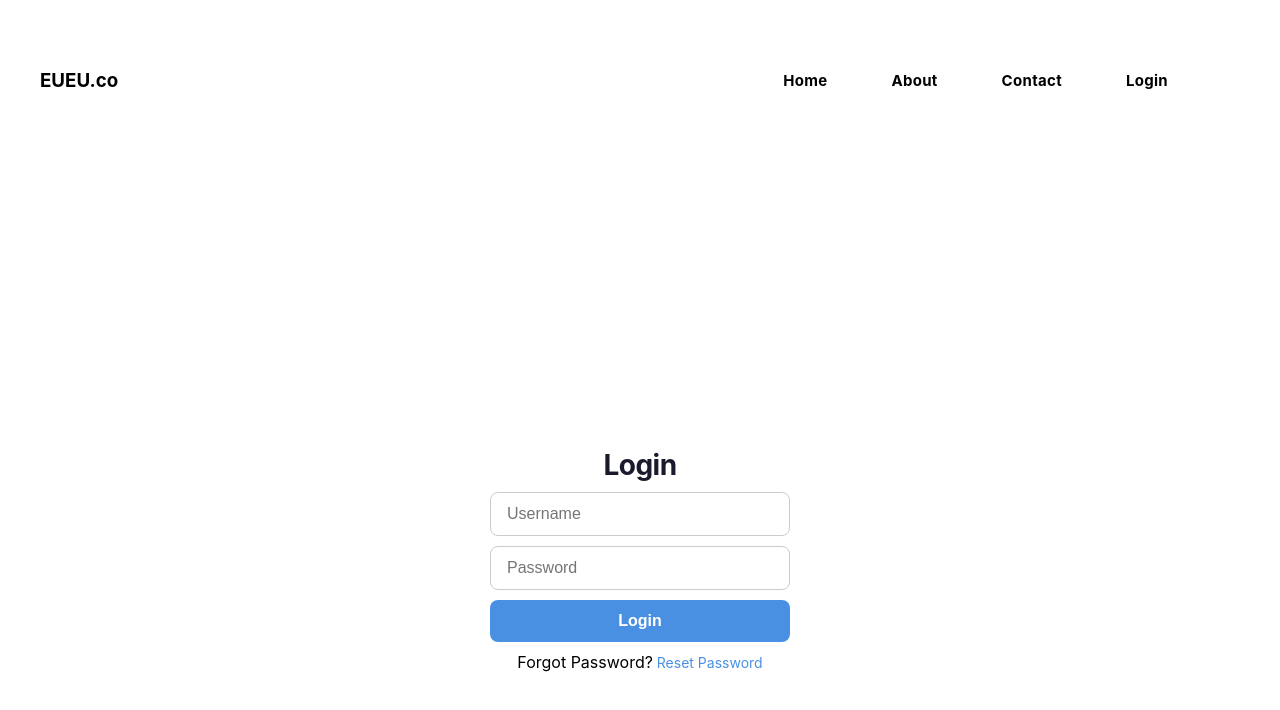
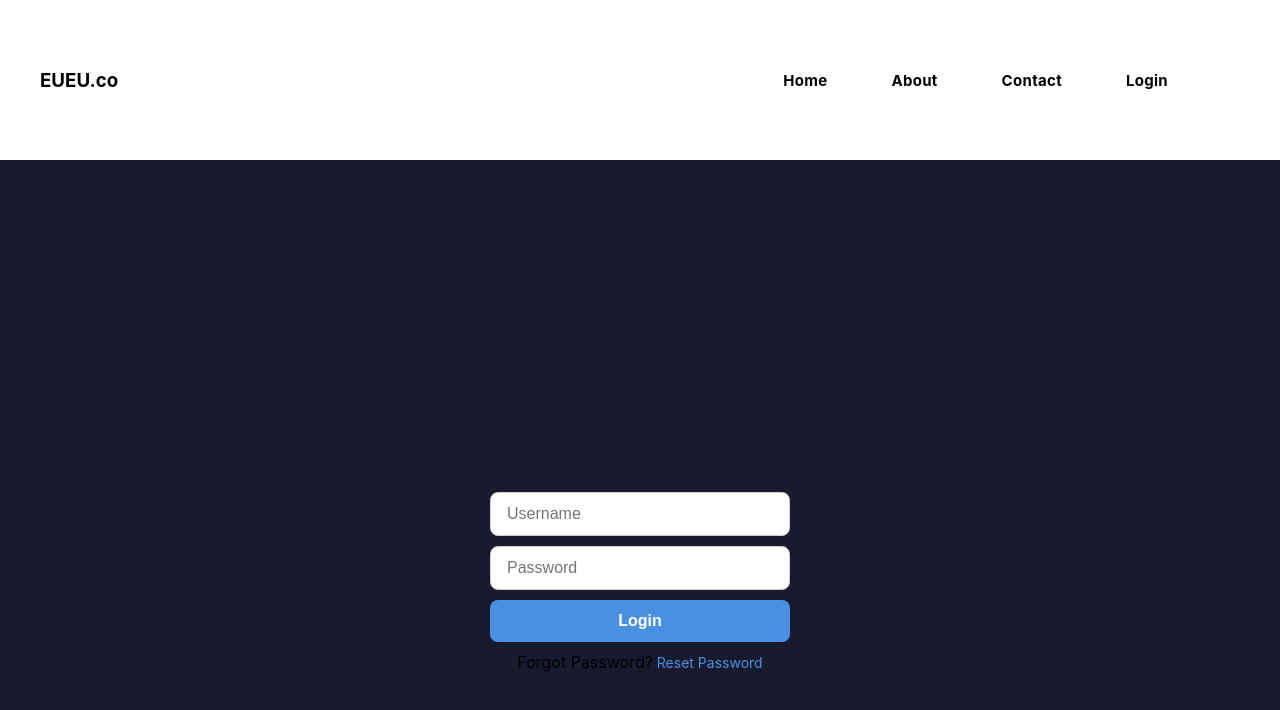
Before and after one commit to eureka03/ManagerApp, a React (Create React App) app: page /login in a window 1280 px wide. Shown: the top 710 px of the page. Built offline with nearby package versions, Linux system fonts and the light colour scheme.

Commit message:
Changes to folder structure

```diff
--- a/src/Pages/Homepage.jsx
+++ b/src/Pages/Homepage.jsx
@@ -1,4 +1,4 @@
-import Heading from '../components/Heading.jsx';
+
 import '../styles/Homepage.css';
 import homepageImage from '../assets/Homepage.jpg';
 
--- a/src/components/LoginForm.jsx
+++ b/src/components/LoginForm.jsx
@@ -1,4 +1,3 @@
-
 import '../styles/LoginForm.css';
 import {Link,useNavigate} from 'react-router-dom';
 import { useRef } from 'react';
--- a/src/styles/LoginForm.css
+++ b/src/styles/LoginForm.css
@@ -3,6 +3,7 @@
     justify-content: center;
     align-items: center;
     flex-grow: 1;
+    background-color: #1a1a2e;
 }
 
 .FormContainer form {
```
